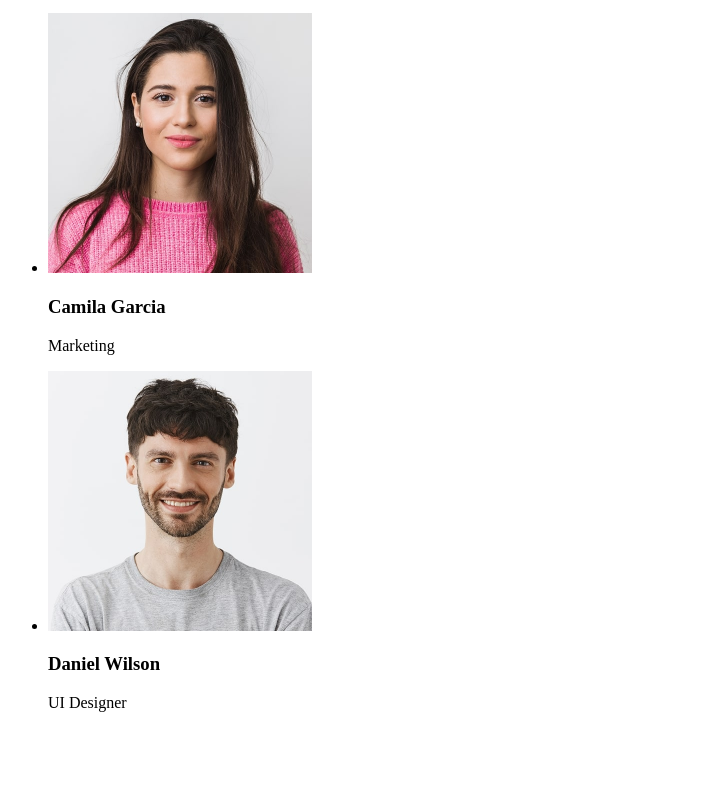
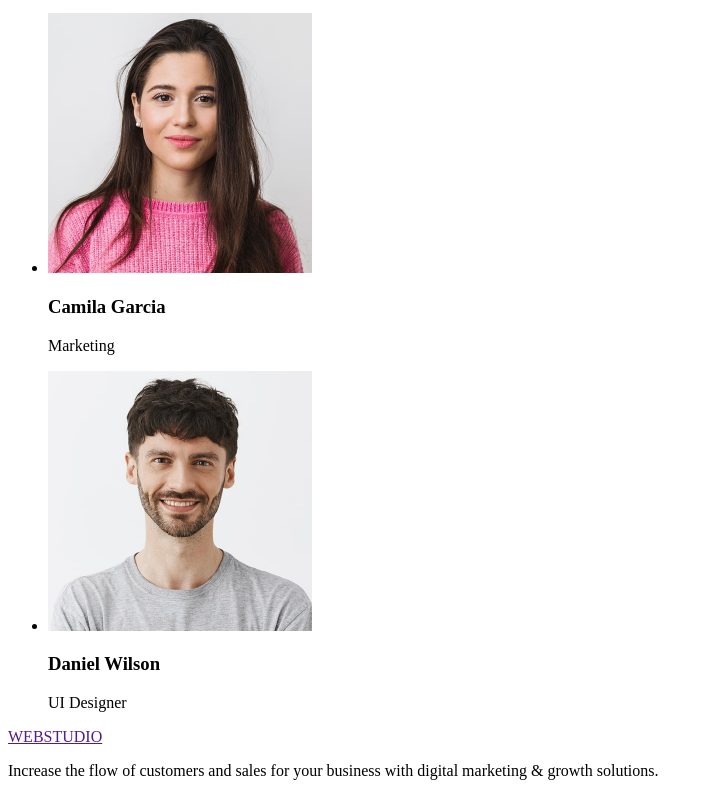
Before and after one commit to EternalMoonlove/goit-markup-hw-01, a plain HTML site: page index.html in a window 1280 px wide. Shown: the part 1327-2123 px from the top of the page, without its empty margins (0-709 px from the left). Before the commit the page ends 2055 px from the top, so only its background shows below. Drawn offline with Linux system fonts and the light colour scheme.

Commit message:
commit footer

```diff
--- a/index.html
+++ b/index.html
@@ -97,6 +97,12 @@
         </ul>
       </section>
     </main>
-    <footer></footer>
+    <footer>
+      <a href="">WEBSTUDIO</a>
+      <p>
+        Increase the flow of customers and sales for your business with digital
+        marketing & growth solutions.
+      </p>
+    </footer>
   </body>
 </html>
```
